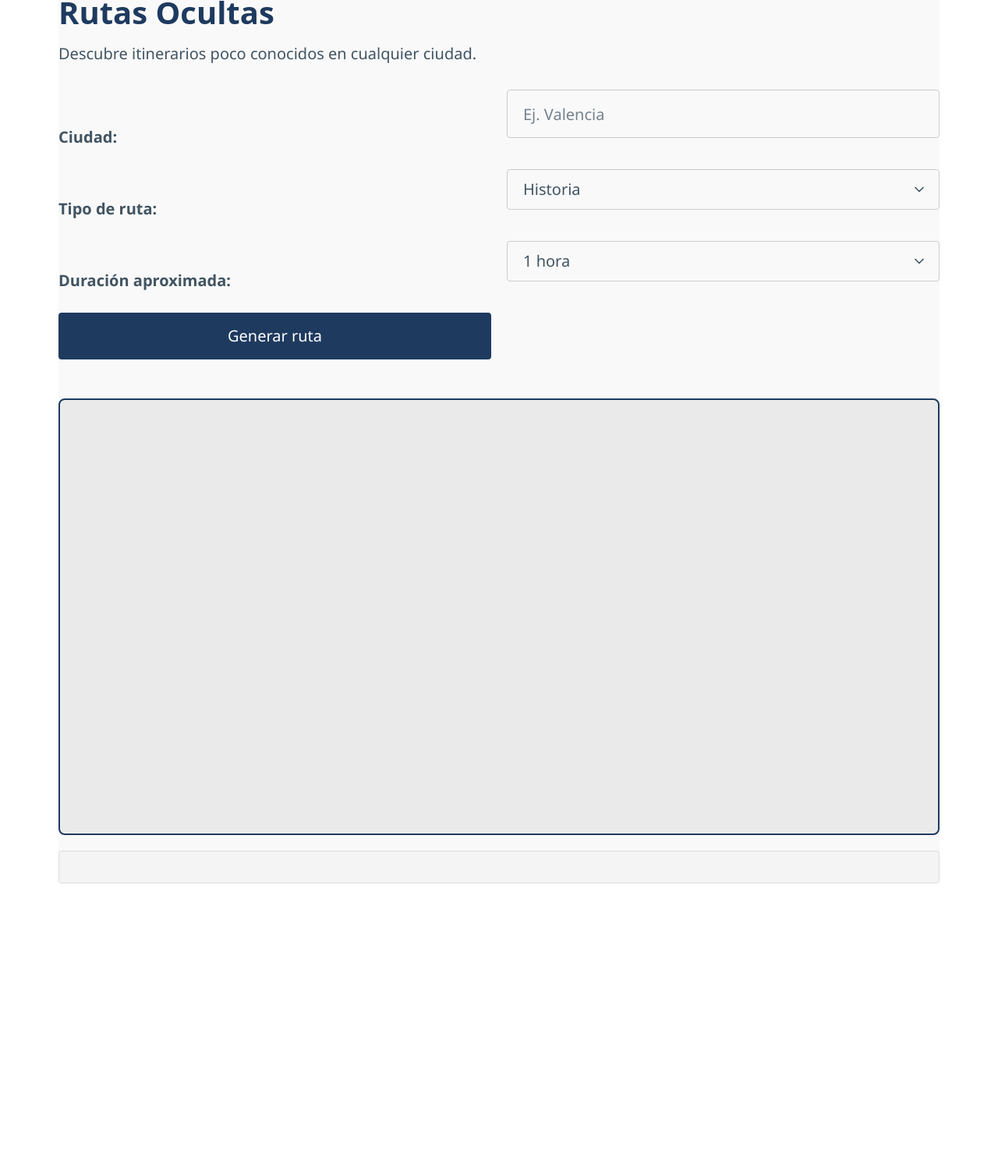
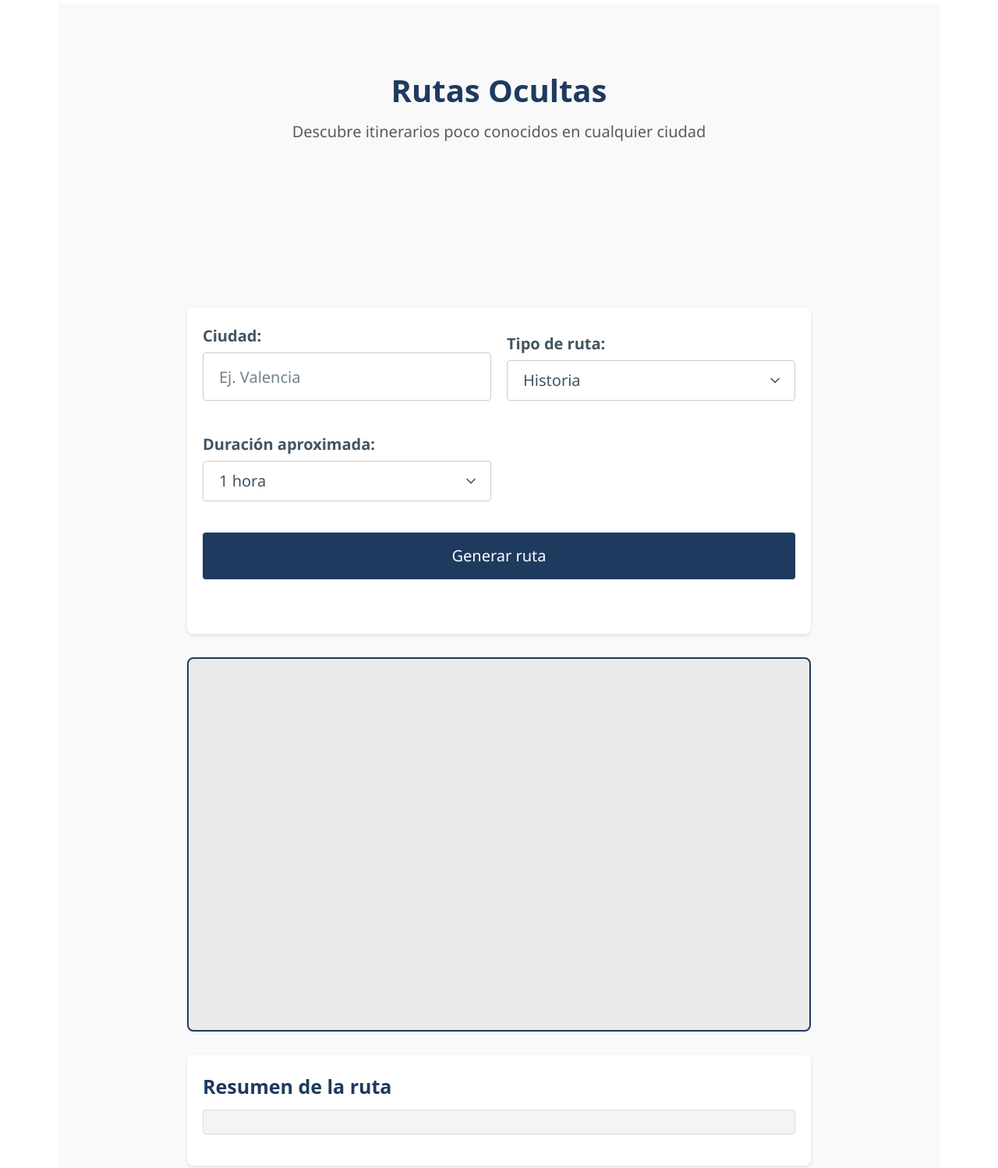
Before and after one commit to hidden-city-routes-ai/hidden-city-routes-ai, a plain HTML site: page index.html in a window 1280 px wide. Shown: the part 16-1514 px from the top of the page at 78% size. Before the commit the page ends 1169 px from the top, so only its background shows below. Drawn offline with nearby package versions, Linux system fonts and the light colour scheme.

Commit message:
Update index.html

```diff
--- a/index.html
+++ b/index.html
@@ -4,39 +4,64 @@
   <meta charset="UTF-8" />
   <meta name="viewport" content="width=device-width, initial-scale=1.0" />
   <title>Rutas Ocultas</title>
-  <link rel="stylesheet" href="https://unpkg.com/@picostyle/pico@latest/css/pico.min.css">
+  <!-- Pico.css para estilos básicos y responsive -->
+  <link rel="stylesheet" href="https://unpkg.com/@picostyle/pico@latest/css/pico.min.css" />
   <link rel="stylesheet" href="style.css" />
 </head>
 <body class="container">
+  <header>
     <h1>Rutas Ocultas</h1>
-  <p>Descubre itinerarios poco conocidos en cualquier ciudad.</p>
+    <p class="subtitle">Descubre itinerarios poco conocidos en cualquier ciudad</p>
+  </header>
 
+  <main>
+    <section class="form-section">
       <form id="form">
+        <div class="form-group">
           <label for="city">Ciudad:</label>
           <input id="city" placeholder="Ej. Valencia" required />
-
+        </div>
+        <div class="form-group">
           <label for="interest">Tipo de ruta:</label>
           <select id="interest">
             <option value="history">Historia</option>
             <option value="street_art">Arte urbano</option>
             <option value="nature">Naturaleza</option>
           </select>
-
+        </div>
+        <div class="form-group">
           <label for="duration">Duración aproximada:</label>
           <select id="duration">
             <option value="1">1 hora</option>
             <option value="2">2 horas</option>
             <option value="3">3 horas</option>
           </select>
+        </div>
+        <div class="form-group full-width">
+          <button id="generate" type="submit">Generar ruta</button>
+        </div>
+      </form>
+    </section>
 
-    <button id="generate" type="submit">Generar ruta</button>
-  </form>
+    <section class="map-section">
+      <div id="map"></div>
+    </section>
 
-  <div id="map" style="height:70vh; margin-top:1rem;"></div>
-  <pre id="summary" style="margin-top:1rem; background:#f4f4f4; padding:1rem; border-radius:4px;"></pre>
+    <section class="summary-section">
+      <h2>Resumen de la ruta</h2>
+      <pre id="summary"></pre>
+    </section>
+  </main>
+
+  <footer>
+    <p>&copy; Rutas Ocultas 2025</p>
+  </footer>
 
   <!-- Leaflet CSS y JS -->
-  <link rel="stylesheet" href="https://unpkg.com/leaflet/dist/leaflet.css" />
+  <link
+    rel="stylesheet"
+    href="https://unpkg.com/leaflet/dist/leaflet.css"
+  />
   <script src="https://unpkg.com/leaflet/dist/leaflet.js"></script>
 
   <!-- Tu script -->
```
Lines whose indentation alone changed are shown as unchanged.
